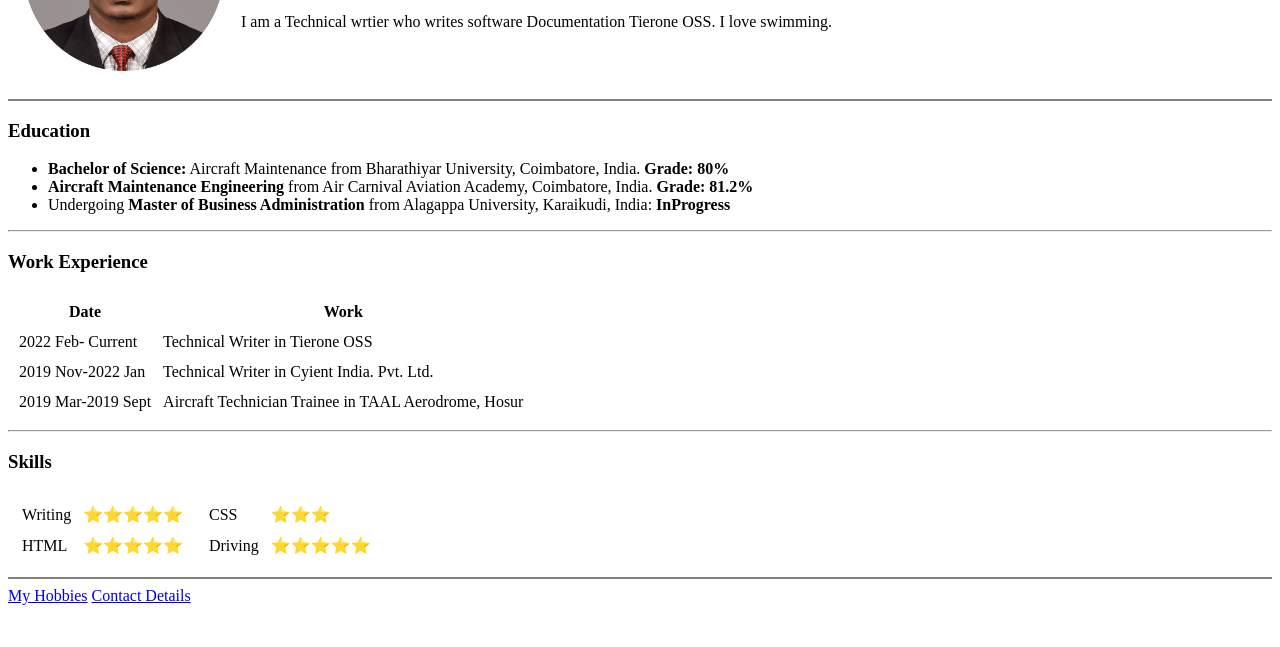
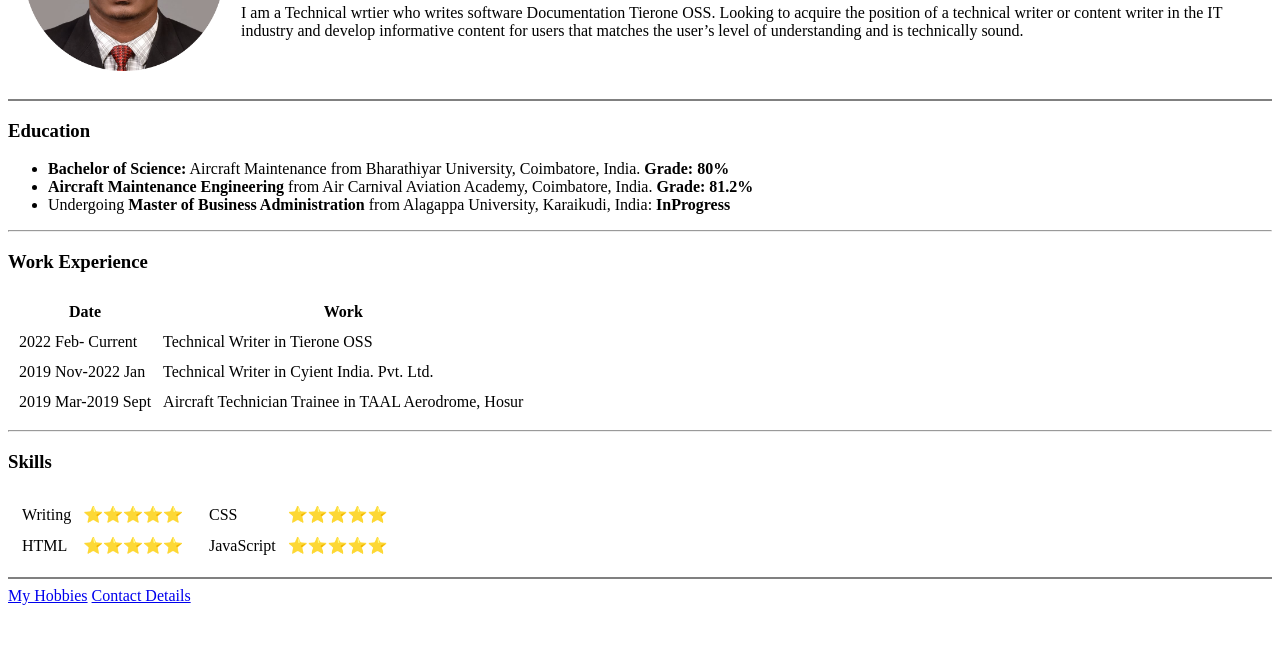
Before and after one commit to avsam4652/CV, a plain HTML site: page index.html in a window 1280 px wide. Shown: the part 153-800 px from the top of the page. Drawn offline with Linux system fonts and the light colour scheme.

Commit message:
Updated the self content

```diff
--- a/index.html
+++ b/index.html
@@ -25,7 +25,8 @@
           </p>
           <p>
             I am a Technical wrtier who writes software Documentation Tierone
-            OSS. I love swimming.
+            OSS. Looking to acquire the position of a technical writer or content writer in the IT industry and develop
+            informative content for users that matches the user’s level of understanding and is technically sound.
           </p>
         </td>
       </tr>
@@ -92,10 +93,10 @@
           <table cellspacing="10">
             <tr>
               <td>CSS</td>
-              <td>⭐⭐⭐</td>
+              <td>⭐⭐⭐⭐⭐</td>
             </tr>
             <tr>
-              <td>Driving</td>
+              <td>JavaScript</td>
               <td>⭐⭐⭐⭐⭐</td>
             </tr>
           </table>
```
